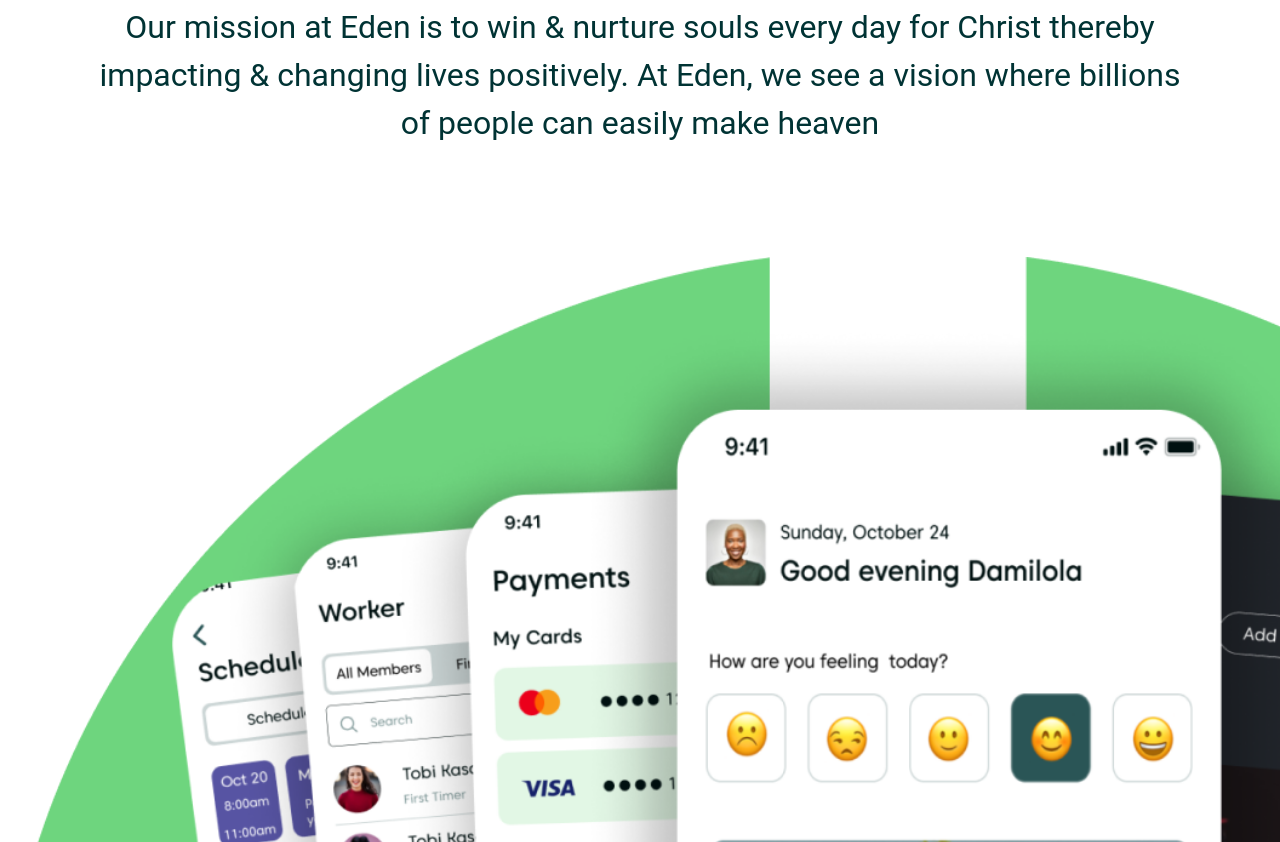
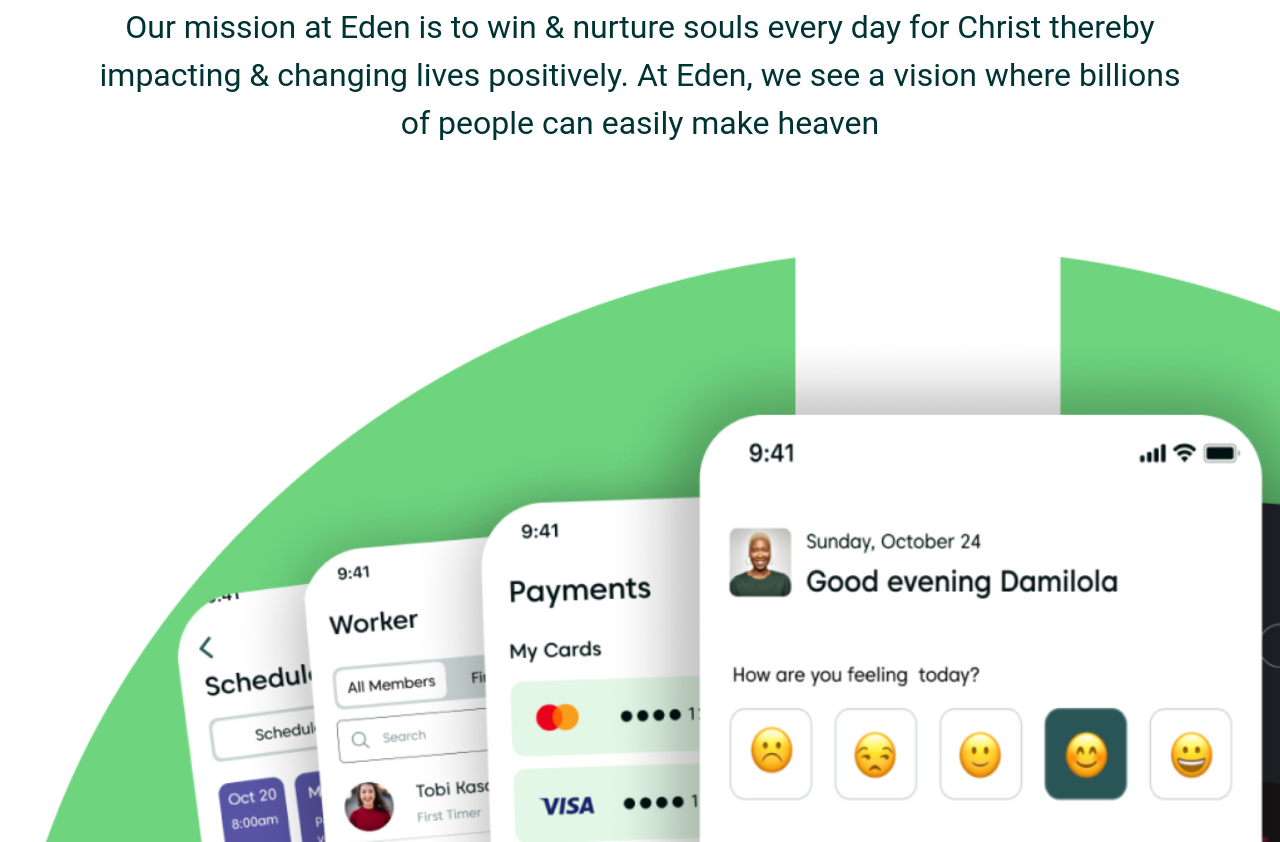
Before and after one commit to olumidex/fresh, a plain HTML site: page index.html in a window 1280 px wide. Shown: the part 958-1800 px from the top of the page. Drawn offline with nearby package versions, Linux system fonts and the light colour scheme.

Commit message:
Update style.css

```diff
--- a/css/style.css
+++ b/css/style.css
@@ -154,8 +154,7 @@ header .first-click:hover{
 
 .phone{
     padding: 10vmin 0;
-    width: 1840px;
-    padding-right: 40px;
+    width: 1860px;
 }
 
 .section-2{
```
